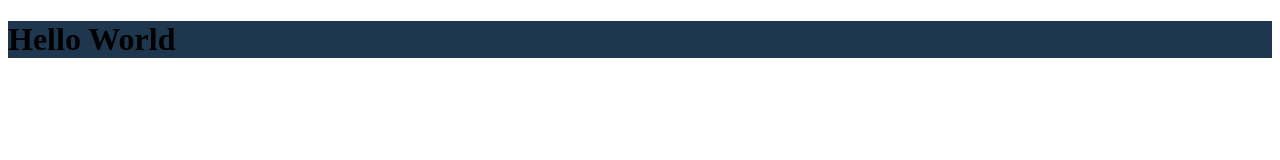
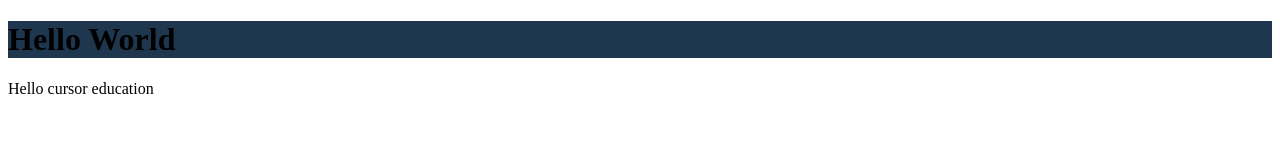
Before and after one commit to antonykyura/firsthomeworkgit.io, a plain HTML site: page index.html in a window 1280 px wide. Drawn offline with Linux system fonts and the light colour scheme; files that its build step writes are made by us from their sources.

Commit message:
add new <p>

```diff
--- a/index.html
+++ b/index.html
@@ -7,6 +7,7 @@
 </head>
 <body>
 	<h1>Hello World</h1>
+	<p>Hello cursor education</p>
 
 </body>
 </html>
```
